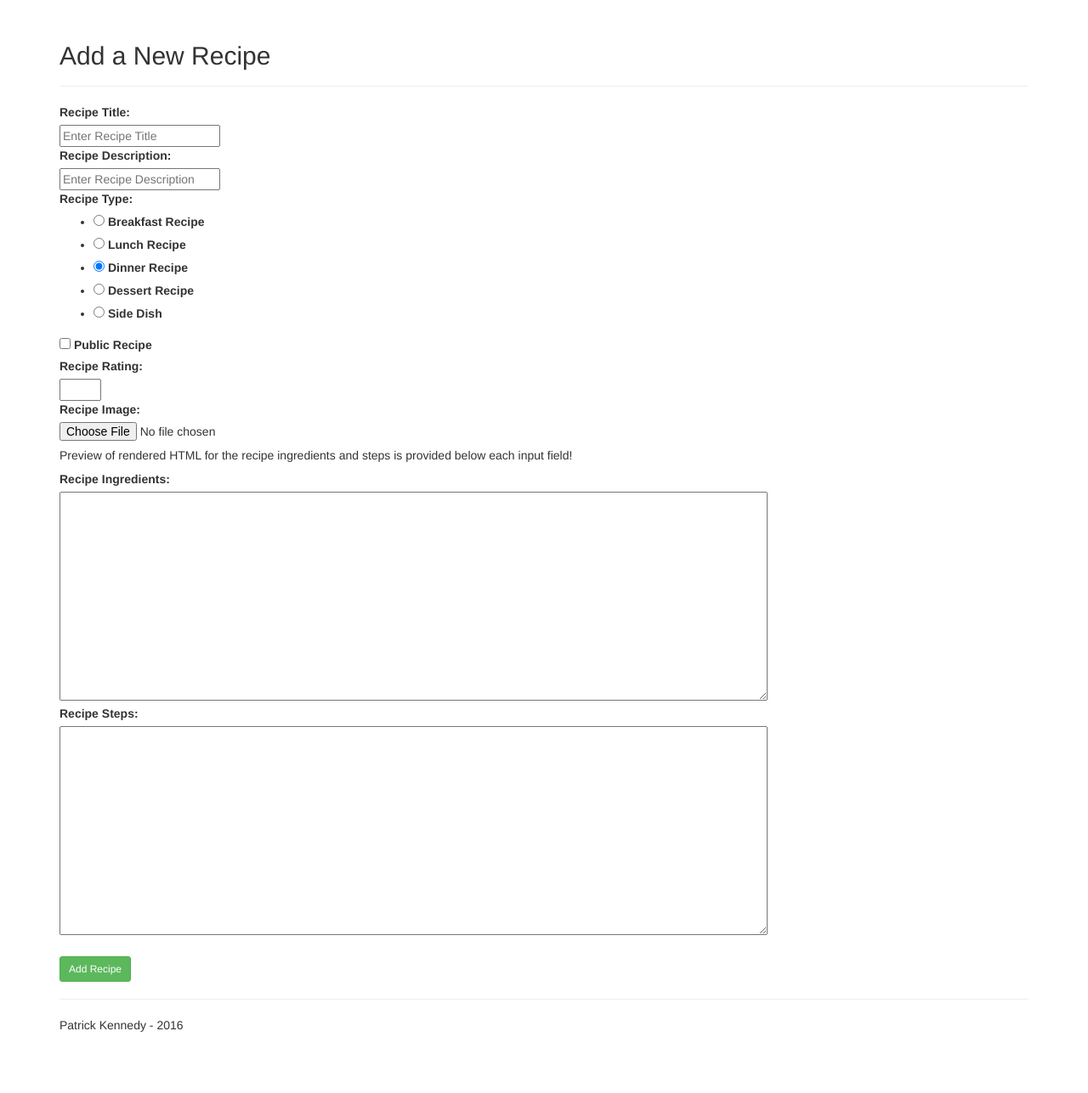
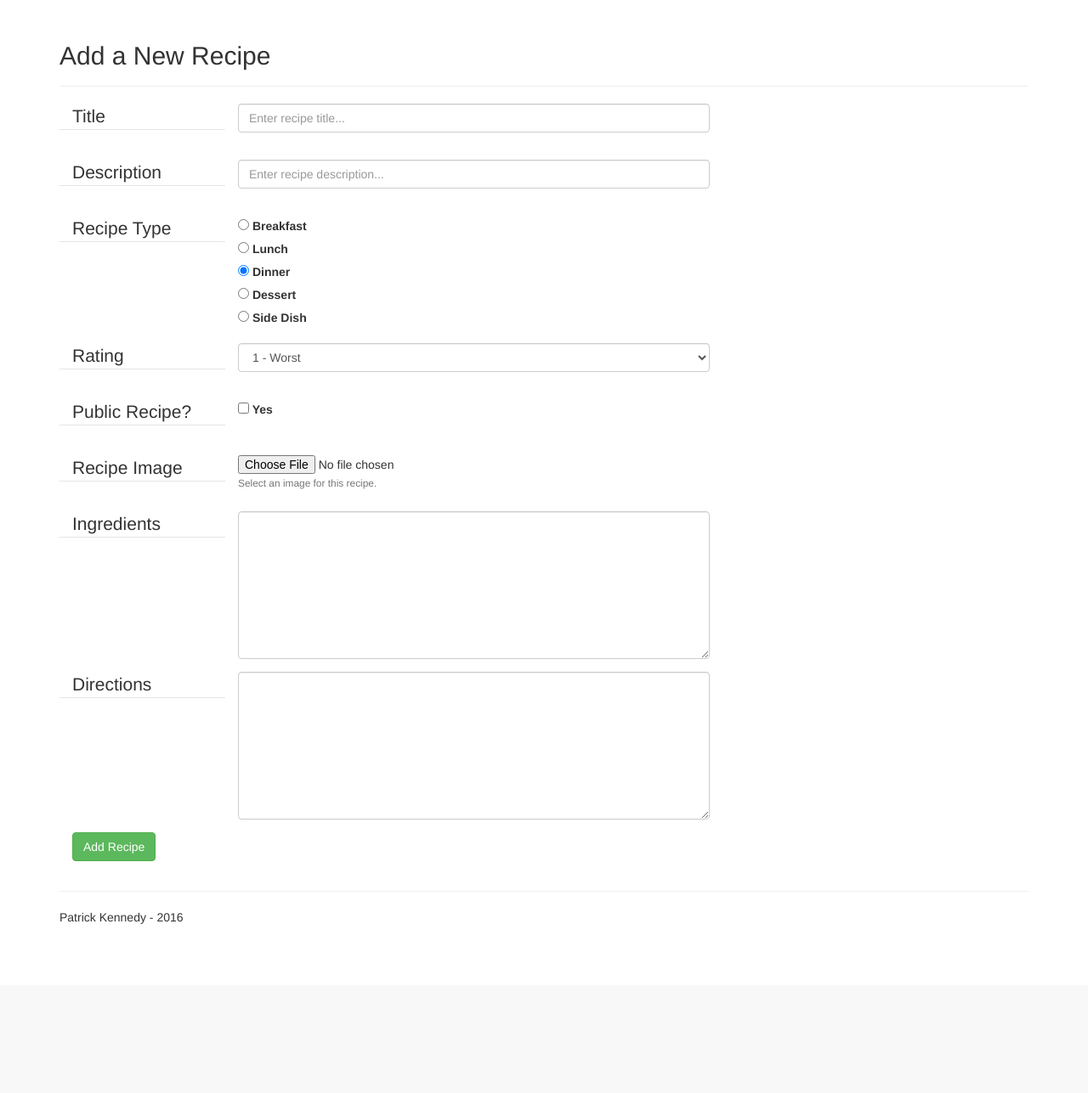
Before and after one commit to PatrickVienne/Docker-Flask-nginx, a Flask app: template web/project/templates/add_recipe.html in a window 1280 px wide. Shown: the part 51-1338 px from the top of the page at 85% size. After the commit the page ends 1139 px from the top, so only its background shows below. Run offline with Flask 2, Linux system fonts and the light colour scheme; the template is opened without the code that fills it: values that come from a table or form of the project are taken from there, others are empty; some libraries are stand-ins or nearby versions.

Commit message:
Updated use of Bootstrap for adding recipes and displaying user recipes

```diff
--- a/web/project/templates/add_recipe.html
+++ b/web/project/templates/add_recipe.html
@@ -7,22 +7,141 @@
   <div class="page-header">
     <h2>Add a New Recipe</h2>
   </div>
+
+<div class="container">
   <form action="{{ url_for('recipes.add_recipe') }}" method="post" enctype="multipart/form-data">
-    {{ form.csrf_token }}
-    <dl>
-      {{ render_field(form.recipe_title, placeholder="Enter Recipe Title") }}
-      {{ render_field(form.recipe_description, placeholder="Enter Recipe Description") }}
-      {{ render_field(form.recipe_type) }}
-      {{ render_boolean_field(form.recipe_public) }}
-      {{ render_field(form.recipe_rating) }}
-      {{ render_field(form.recipe_image) }}
-      <h5>Preview of rendered HTML for the recipe ingredients and steps is provided below each input field!</h5>
-      {{ render_field(form.recipe_ingredients) }}
-      {{ render_field(form.recipe_steps) }}
-    </dl>
-    <button class="btn btn-sm btn-success" type="submit">Add Recipe</button>
+   {{ form.csrf_token }}
+   <div class="form-group row">
+      <legend for="recipe_title" class="col-form-legend col-sm-2">Title</legend>
+      <div class="col-sm-6">
+        <input type="text" class="form-control" id="recipe_title" name="recipe_title" placeholder="Enter recipe title...">
+        {% if form.recipe_title.errors %}
+          <span class="error">
+          {% for error in form.recipe_title.errors %}
+            {{ error }}
+          {% endfor %}
+          </span>
+        {% endif %}
+      </div>
+    </div>
+
+    <div class="form-group row">
+      <legend for="recipe_description" class="col-form-legend col-sm-2">Description</legend>
+      <div class="col-sm-6">
+        <input type="text" class="form-control" id="recipe_description" name="recipe_description" placeholder="Enter recipe description...">
+        {% if form.recipe_description.errors %}
+          <span class="error">
+          {% for error in form.recipe_description.errors %}
+            {{ error }}
+          {% endfor %}
+          </span>
+        {% endif %}
+      </div>
+    </div>
+
+    <fieldset class="form-group row">
+      <legend for="recipe_type" class="col-form-legend col-sm-2">Recipe Type</legend>
+      <div class="col-sm-6">
+          <div class="form-check">
+            <label class="form-check-label">
+              <input type="radio" class="form-check-input" name="recipe_type" id="recipe_type-0" value="Breakfast">
+              Breakfast
+            </label>
+          </div>
+          <div class="form-check">
+            <label class="form-check-label">
+              <input type="radio" class="form-check-input" name="recipe_type" id="recipe_type-1" value="Lunch">
+              Lunch
+            </label>
+          </div>
+          <div class="form-check">
+            <label class="form-check-label">
+              <input type="radio" class="form-check-input" name="recipe_type" id="recipe_type-2" value="Dinner" checked>
+              Dinner
+            </label>
+          </div>
+          <div class="form-check">
+            <label class="form-check-label">
+              <input type="radio" class="form-check-input" name="recipe_type" id="recipe_type-3" value="Dessert">
+              Dessert
+            </label>
+          </div>
+          <div class="form-check">
+            <label class="form-check-label">
+              <input type="radio" class="form-check-input" name="recipe_type" id="recipe_type-4" value="Side Dish">
+              Side Dish
+            </label>
+          </div>
+          {% if form.recipe_type.errors %}
+            <span class="error">
+            {% for error in form.recipe_type.errors %}
+              {{ error }}
+            {% endfor %}
+            </span>
+          {% endif %}
+      </div>
+    </fieldset>
+
+    <div class="form-group row">
+      <legend for="recipe_rating"class="col-form-legend col-sm-2">Rating</legend>
+      <div class="col-sm-6">
+        <select class="form-control" name="recipe_rating" id="recipe_rating">
+          <option>1 - Worst</option>
+          <option>2</option>
+          <option>3</option>
+          <option>4</option>
+          <option>5 - Best</option>
+        </select>
+        {% if form.recipe_rating.errors %}
+          <span class="error">
+          {% for error in form.recipe_rating.errors %}
+            {{ error }}
+          {% endfor %}
+          </span>
+        {% endif %}
+      </div>
+    </div>
+
+    <div class="form-group row">
+      <legend for="recipe_public" class="col-form-legend col-sm-2">Public Recipe?</legend>
+      <div class="col-sm-6">
+        <div class="form-check">
+          <label class="form-check-label">
+            <input class="form-check-input" name="recipe_public" id="recipe_public" type="checkbox">
+            Yes
+          </label>
+        </div>
+      </div>
+    </div>
+
+    <div class="form-group row">
+      <legend for="recipe_image" class="col-form-legend col-sm-2">Recipe Image</legend>
+      <div class="col-sm-6">
+        <input type="file" class="form-control-file" name="recipe_image" id="recipe_image" aria-describedby="fileHelp">
+        <small id="fileHelp" class="form-text text-muted">Select an image for this recipe.</small>
+      </div>
+    </div>
+
+    <div class="form-group row">
+      <legend for="recipe_ingredients" class="col-form-legend col-sm-2">Ingredients</legend>
+      <div class="col-sm-6">
+        <textarea class="form-control" name="recipe_ingredients" id="recipe_ingredients" rows="8"></textarea>
+      </div>
+    </div>
+
+    <div class="form-group row">
+      <legend for="recipe_steps" class="col-form-legend col-sm-2">Directions</legend>
+      <div class="col-sm-6">
+        <textarea class="form-control" name="recipe_steps" id="recipe_steps" rows="8"></textarea>
+      </div>
+    </div>
+
+    <div class="form-group row">
+      <div class="offset-sm-2 col-sm-10">
+        <button type="submit" class="btn btn-success">Add Recipe</button>
+      </div>
+    </div>
   </form>
-  {{ pagedown.include_pagedown() }}
 </div>
 
 {% endblock %}
```
Also changed, not shown: web/project/templates/user_recipes.html (+19 -0 lines).
